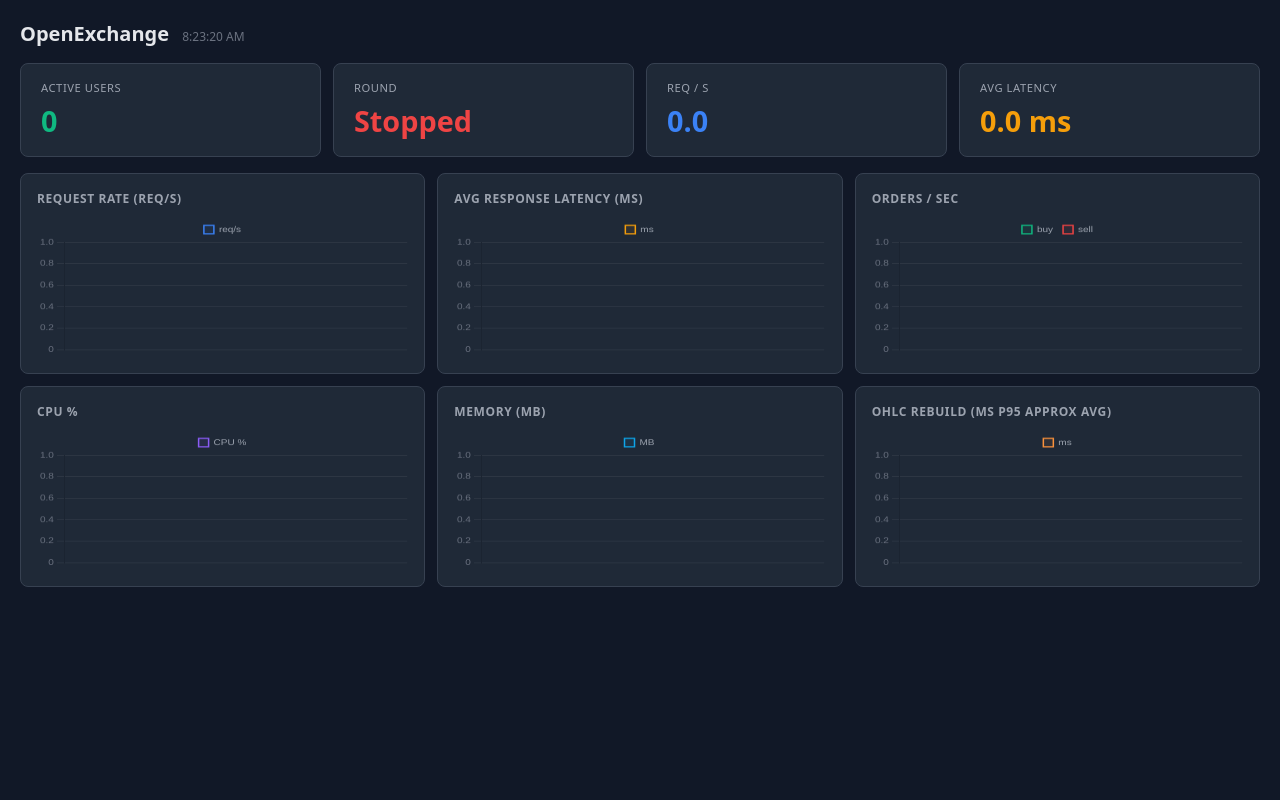
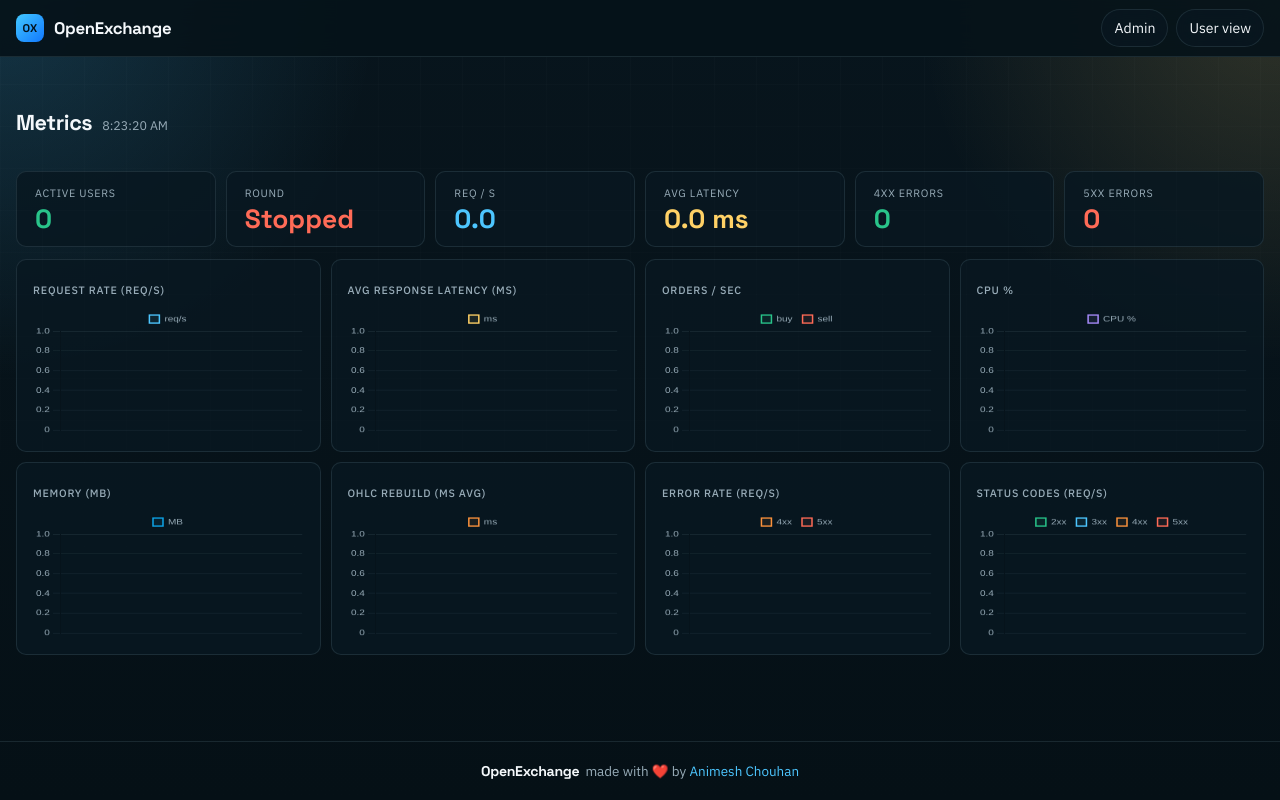
Before and after one commit to animesh-chouhan/openexchange, a FastAPI app: page /dashboard in a window 1280 px wide. Run offline with FastAPI, Linux system fonts and the light colour scheme.

Commit message:
feat: add status code tracking and redesign metrics dashboard
- Track http_requests_total by status bucket (2xx/3xx/4xx/5xx) in /metrics/json
- Add 4xx/5xx stat cards and Error Rate + Status Codes charts to metrics dashboard
- Redesign metrics dashboard: navbar, footer, style.css integration, 4-column chart grid
- Add status code panels (rate timeseries, 4xx/5xx stat cards) to Grafana dashboard

Co-Authored-By: Claude Sonnet 4.6 <noreply@anthropic.com>

```diff
--- a/app/main.py
+++ b/app/main.py
@@ -714,6 +714,7 @@ def metrics_json():
         "active_users": 0, "round_running": 0,
         "orders": {"buy": 0, "sell": 0},
         "http_requests_total": 0,
+        "http_status": {"2xx": 0, "3xx": 0, "4xx": 0, "5xx": 0},
         "http_duration_sum": 0.0, "http_duration_count": 0.0,
         "cpu_seconds": 0.0, "memory_bytes": 0.0,
         "ohlc_rebuild_sum": 0.0, "ohlc_rebuild_count": 0.0,
@@ -729,6 +730,15 @@ def metrics_json():
                 result["orders"][s.labels.get("side", "unknown")] = s.value
             elif n == "http_requests_total":
                 result["http_requests_total"] += s.value
+                status = s.labels.get("status", "")
+                if status.endswith("xx"):
+                    bucket = status
+                elif status.isdigit():
+                    bucket = status[0] + "xx"
+                else:
+                    bucket = None
+                if bucket and bucket in result["http_status"]:
+                    result["http_status"][bucket] += s.value
             elif n == "http_request_duration_seconds_sum":
                 result["http_duration_sum"] += s.value
             elif n == "http_request_duration_seconds_count":
--- a/app/templates/metrics_dashboard.html
+++ b/app/templates/metrics_dashboard.html
@@ -2,47 +2,132 @@
 <html lang="en">
 <head>
   <meta charset="UTF-8">
+  <meta name="viewport" content="width=device-width, initial-scale=1.0">
   <title>OpenExchange — Metrics</title>
+  <link rel="preconnect" href="https://fonts.googleapis.com">
+  <link rel="preconnect" href="https://fonts.gstatic.com" crossorigin>
+  <link href="https://fonts.googleapis.com/css2?family=IBM+Plex+Sans:wght@400;500;600;700&family=Space+Grotesk:wght@500;700&display=swap" rel="stylesheet">
+  <link rel="stylesheet" href="/static/style.css">
   <script src="https://cdn.jsdelivr.net/npm/chart.js@4.4.0/dist/chart.umd.min.js"></script>
   <style>
-    *, *::before, *::after { box-sizing: border-box; margin: 0; padding: 0; }
-    body { background: #111827; color: #f3f4f6; font-family: system-ui, sans-serif; padding: 20px; }
-    h1 { font-size: 1.25rem; font-weight: 600; margin-bottom: 16px; color: #e5e7eb; }
-    h1 span { font-size: 0.75rem; font-weight: 400; color: #6b7280; margin-left: 8px; }
+    .metrics-header {
+      display: flex;
+      align-items: baseline;
+      gap: 10px;
+      margin-bottom: 20px;
+      padding-top: 8px;
+    }
+    .metrics-header h1 {
+      font-family: "Space Grotesk", sans-serif;
+      font-size: 1.35rem;
+      font-weight: 700;
+      letter-spacing: -0.02em;
+      color: var(--text);
+    }
+    .metrics-header .ts {
+      font-size: 0.78rem;
+      color: var(--muted);
+    }
 
-    .stats { display: grid; grid-template-columns: repeat(4, 1fr); gap: 12px; margin-bottom: 16px; }
-    .stat { background: #1f2937; border: 1px solid #374151; border-radius: 8px; padding: 16px 20px; }
-    .stat .label { font-size: 0.7rem; text-transform: uppercase; letter-spacing: 0.05em; color: #9ca3af; margin-bottom: 6px; }
-    .stat .value { font-size: 1.8rem; font-weight: 700; }
-    .stat.green .value { color: #10b981; }
-    .stat.blue  .value { color: #3b82f6; }
-    .stat.yellow .value { color: #f59e0b; }
-    .stat.red   .value { color: #ef4444; }
+    .mstats {
+      display: grid;
+      grid-template-columns: repeat(6, 1fr);
+      gap: 10px;
+      margin-bottom: 12px;
+    }
+    .mstat {
+      background: var(--panel);
+      border: 1px solid var(--panel-border);
+      border-radius: 10px;
+      padding: 14px 18px;
+    }
+    .mstat .label {
+      font-size: 0.67rem;
+      text-transform: uppercase;
+      letter-spacing: 0.07em;
+      color: var(--muted);
+      margin-bottom: 6px;
+    }
+    .mstat .value {
+      font-family: "Space Grotesk", sans-serif;
+      font-size: 1.65rem;
+      font-weight: 700;
+      line-height: 1;
+    }
+    .mstat.green  .value { color: #29c48a; }
+    .mstat.blue   .value { color: var(--accent); }
+    .mstat.yellow .value { color: var(--accent-strong); }
+    .mstat.red    .value { color: var(--sell); }
 
-    .charts { display: grid; grid-template-columns: repeat(3, 1fr); gap: 12px; }
-    .chart-card { background: #1f2937; border: 1px solid #374151; border-radius: 8px; padding: 16px; }
-    .chart-card h2 { font-size: 0.75rem; text-transform: uppercase; letter-spacing: 0.05em; color: #9ca3af; margin-bottom: 10px; }
-    .chart-card canvas { height: 140px !important; }
+    .charts-grid {
+      display: grid;
+      grid-template-columns: repeat(4, 1fr);
+      gap: 10px;
+    }
+    .chart-card {
+      background: var(--panel);
+      border: 1px solid var(--panel-border);
+      border-radius: 10px;
+      padding: 14px 16px;
+    }
+    .chart-card h2 {
+      font-size: 0.67rem;
+      text-transform: uppercase;
+      letter-spacing: 0.07em;
+      color: var(--muted);
+      margin-bottom: 10px;
+      font-weight: 500;
+    }
+    .chart-card canvas { height: 130px !important; }
   </style>
 </head>
-<body>
-  <h1>OpenExchange <span id="ts"></span></h1>
+<body class="page-admin">
+  <nav class="topnav">
+    <div class="topnav-inner">
+      <a class="topnav-brand" href="/">
+        <span class="topnav-mark">OX</span>
+        <span class="topnav-brand-label">OpenExchange</span>
+      </a>
+      <div class="topnav-links">
+        <a class="mini-status nav-mini-status" href="/admin">Admin</a>
+        <a class="mini-status nav-mini-status" href="/user">User view</a>
+      </div>
+    </div>
+  </nav>
 
-  <div class="stats">
-    <div class="stat green">  <div class="label">Active Users</div>  <div class="value" id="s-users">—</div>  </div>
-    <div class="stat" id="s-round-card">  <div class="label">Round</div>  <div class="value" id="s-round">—</div>  </div>
-    <div class="stat blue">   <div class="label">Req / s</div>         <div class="value" id="s-rps">—</div>   </div>
-    <div class="stat yellow"> <div class="label">Avg Latency</div>     <div class="value" id="s-lat">—</div>   </div>
+  <div class="page-shell">
+    <div class="metrics-header">
+      <h1>Metrics</h1>
+      <span class="ts" id="ts"></span>
     </div>
 
-  <div class="charts">
+    <div class="mstats">
+      <div class="mstat green">  <div class="label">Active Users</div>  <div class="value" id="s-users">—</div>  </div>
+      <div class="mstat" id="s-round-card">  <div class="label">Round</div>  <div class="value" id="s-round">—</div>  </div>
+      <div class="mstat blue">   <div class="label">Req / s</div>       <div class="value" id="s-rps">—</div>    </div>
+      <div class="mstat yellow"> <div class="label">Avg Latency</div>   <div class="value" id="s-lat">—</div>    </div>
+      <div class="mstat" id="s-4xx-card"> <div class="label">4xx Errors</div> <div class="value" id="s-4xx">—</div> </div>
+      <div class="mstat red">    <div class="label">5xx Errors</div>    <div class="value" id="s-5xx">—</div>    </div>
+    </div>
+
+    <div class="charts-grid">
       <div class="chart-card"><h2>Request Rate (req/s)</h2><canvas id="c-rps"></canvas></div>
       <div class="chart-card"><h2>Avg Response Latency (ms)</h2><canvas id="c-lat"></canvas></div>
       <div class="chart-card"><h2>Orders / sec</h2><canvas id="c-orders"></canvas></div>
       <div class="chart-card"><h2>CPU %</h2><canvas id="c-cpu"></canvas></div>
       <div class="chart-card"><h2>Memory (MB)</h2><canvas id="c-mem"></canvas></div>
-    <div class="chart-card"><h2>OHLC Rebuild (ms p95 approx avg)</h2><canvas id="c-ohlc"></canvas></div>
+      <div class="chart-card"><h2>OHLC Rebuild (ms avg)</h2><canvas id="c-ohlc"></canvas></div>
+      <div class="chart-card"><h2>Error Rate (req/s)</h2><canvas id="c-err"></canvas></div>
+      <div class="chart-card"><h2>Status Codes (req/s)</h2><canvas id="c-status"></canvas></div>
     </div>
+  </div>
+
+  <footer class="site-footer">
+    <div class="site-footer-inner">
+      <a class="site-footer-brand" href="/">OpenExchange</a>
+      <span>made with ❤️ by <a class="site-footer-link" href="https://animeshchouhan.com" target="_blank" rel="noopener">Animesh Chouhan</a></span>
+    </div>
+  </footer>
 
 <script>
 const MAX = 60;
@@ -54,9 +139,13 @@ const CHART_DEFAULTS = {
   interaction: { mode: 'index', intersect: false },
   scales: {
     x: { display: false },
-    y: { grid: { color: 'rgba(255,255,255,0.07)' }, ticks: { color: '#6b7280', font: { size: 10 } }, beginAtZero: true }
+    y: {
+      grid: { color: 'rgba(151,184,198,0.1)' },
+      ticks: { color: '#98acb8', font: { size: 10 } },
+      beginAtZero: true,
+    }
   },
-  plugins: { legend: { labels: { color: '#9ca3af', font: { size: 10 }, boxWidth: 10 } } }
+  plugins: { legend: { labels: { color: '#98acb8', font: { size: 10 }, boxWidth: 10 } } }
 };
 
 function mkChart(id, datasets) {
@@ -72,15 +161,25 @@ function mkChart(id, datasets) {
 }
 
 const charts = {
-  rps:    mkChart('c-rps',    [{ label: 'req/s',   borderColor: 'rgb(59,130,246)'  }]),
-  lat:    mkChart('c-lat',    [{ label: 'ms',       borderColor: 'rgb(245,158,11)'  }]),
+  rps:    mkChart('c-rps',    [{ label: 'req/s',   borderColor: 'rgb(77,198,255)'   }]),
+  lat:    mkChart('c-lat',    [{ label: 'ms',       borderColor: 'rgb(255,209,102)'  }]),
   orders: mkChart('c-orders', [
-    { label: 'buy',  borderColor: 'rgb(16,185,129)'  },
-    { label: 'sell', borderColor: 'rgb(239,68,68)'   },
+    { label: 'buy',  borderColor: 'rgb(41,196,138)'  },
+    { label: 'sell', borderColor: 'rgb(255,107,87)'  },
   ]),
-  cpu:    mkChart('c-cpu',    [{ label: 'CPU %',    borderColor: 'rgb(139,92,246)'  }]),
-  mem:    mkChart('c-mem',    [{ label: 'MB',       borderColor: 'rgb(14,165,233)'  }]),
-  ohlc:   mkChart('c-ohlc',   [{ label: 'ms',       borderColor: 'rgb(251,146,60)'  }]),
+  cpu:    mkChart('c-cpu',    [{ label: 'CPU %',    borderColor: 'rgb(167,139,250)'  }]),
+  mem:    mkChart('c-mem',    [{ label: 'MB',       borderColor: 'rgb(14,165,233)'   }]),
+  ohlc:   mkChart('c-ohlc',   [{ label: 'ms',       borderColor: 'rgb(251,146,60)'   }]),
+  err:    mkChart('c-err',    [
+    { label: '4xx', borderColor: 'rgb(251,146,60)'  },
+    { label: '5xx', borderColor: 'rgb(255,107,87)'  },
+  ]),
+  status: mkChart('c-status', [
+    { label: '2xx', borderColor: 'rgb(41,196,138)'  },
+    { label: '3xx', borderColor: 'rgb(77,198,255)'  },
+    { label: '4xx', borderColor: 'rgb(251,146,60)'  },
+    { label: '5xx', borderColor: 'rgb(255,107,87)'  },
+  ]),
 };
 
 function push(chart, ...values) {
@@ -117,14 +216,24 @@ async function tick() {
     const memMB     = d.memory_bytes / 1024 / 1024;
     const ohlcAvgMs = d.ohlc_rebuild_count > 0
       ? (d.ohlc_rebuild_sum / d.ohlc_rebuild_count) * 1000 : 0;
+    const rate4xx   = rate('http_status.4xx');
+    const rate5xx   = rate('http_status.5xx');
+    const rate2xx   = rate('http_status.2xx');
+    const rate3xx   = rate('http_status.3xx');
+    const total4xx  = d.http_status ? d.http_status['4xx'] : 0;
+    const total5xx  = d.http_status ? d.http_status['5xx'] : 0;
 
     document.getElementById('ts').textContent = new Date().toLocaleTimeString();
     document.getElementById('s-users').textContent = d.active_users;
     document.getElementById('s-round').textContent = d.round_running ? 'Running' : 'Stopped';
-    const card = document.getElementById('s-round-card');
-    card.className = 'stat ' + (d.round_running ? 'green' : 'red');
+    const roundCard = document.getElementById('s-round-card');
+    roundCard.className = 'mstat ' + (d.round_running ? 'green' : 'red');
     document.getElementById('s-rps').textContent = fmt(rps);
     document.getElementById('s-lat').textContent = fmt(latMs) + ' ms';
+    document.getElementById('s-4xx').textContent = total4xx;
+    document.getElementById('s-5xx').textContent = total5xx;
+    const c4xx = document.getElementById('s-4xx-card');
+    c4xx.className = 'mstat ' + (total4xx > 0 ? 'yellow' : 'green');
 
     push(charts.rps,    rps);
     push(charts.lat,    latMs);
@@ -132,14 +241,18 @@ async function tick() {
     push(charts.cpu,    cpuPct);
     push(charts.mem,    memMB);
     push(charts.ohlc,   ohlcAvgMs);
+    push(charts.err,    rate4xx, rate5xx);
+    push(charts.status, rate2xx, rate3xx, rate4xx, rate5xx);
   } catch (e) { console.warn('metrics fetch failed', e); }
 }
 
-// rate() accesses nested keys via dot notation — patch history entries
 const _push = history.push.bind(history);
 history.push = function(entry) {
   const flat = { ...entry };
   if (entry.orders) { flat['orders.buy'] = entry.orders.buy || 0; flat['orders.sell'] = entry.orders.sell || 0; }
+  if (entry.http_status) {
+    for (const k of ['2xx', '3xx', '4xx', '5xx']) flat['http_status.' + k] = entry.http_status[k] || 0;
+  }
   return _push(flat);
 };
 
```
Also changed, not shown: monitoring/grafana/dashboards/openexchange.json (+119 -0 lines). Lines whose indentation alone changed are shown as unchanged.
